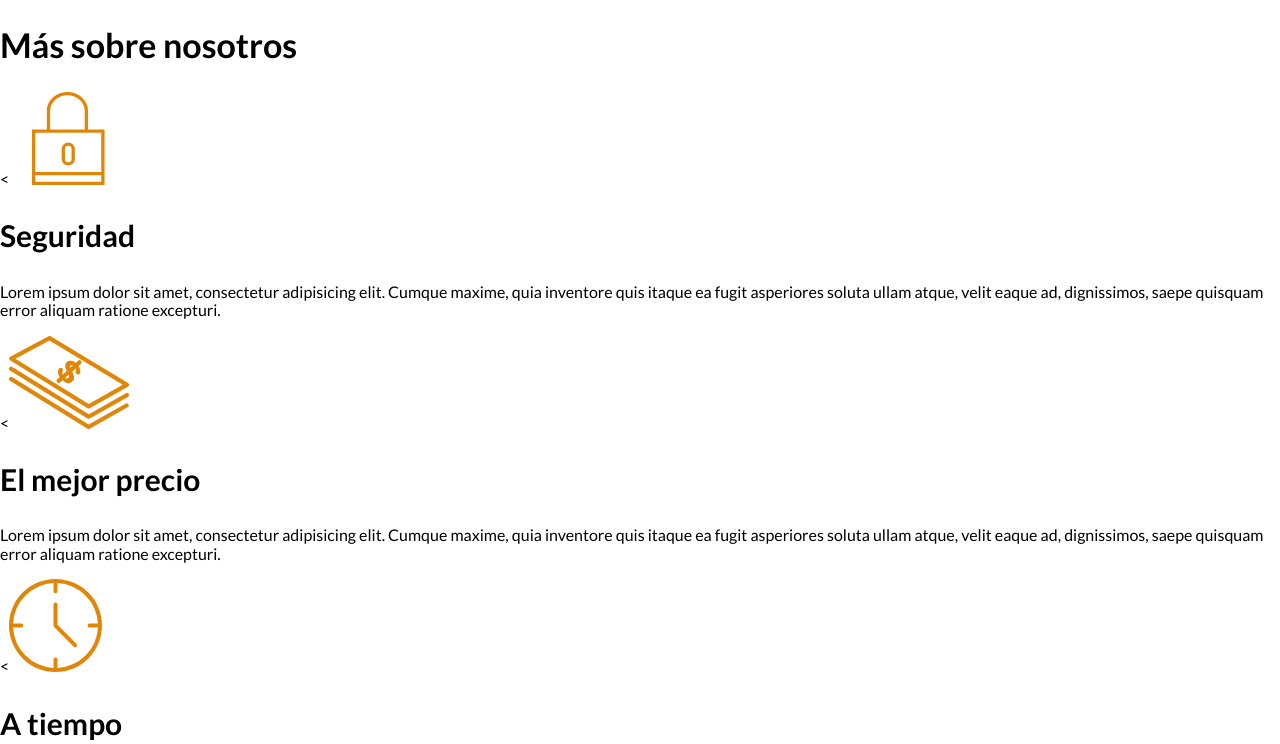
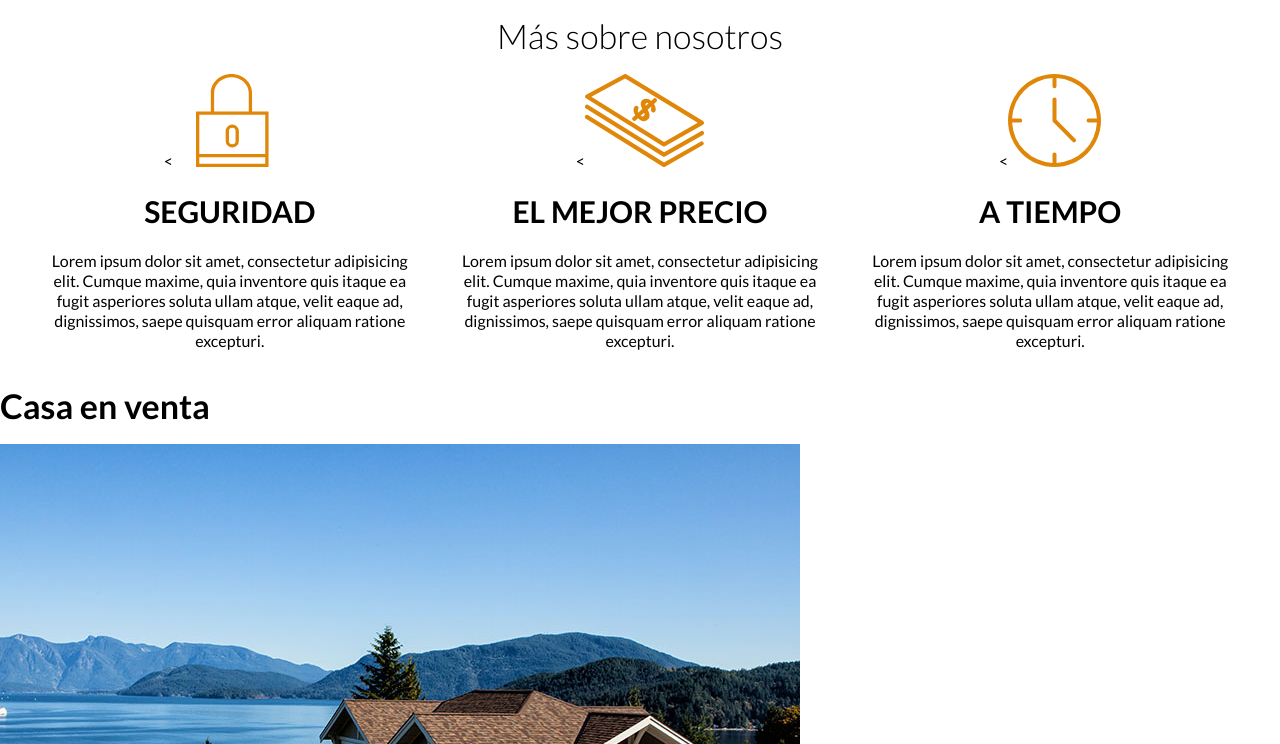
Before and after one commit to Peyo83/bienes_raices, a plain HTML site: page index.html in a window 1280 px wide. Shown: the part 822-1566 px from the top of the page. Drawn offline with Linux system fonts and the light colour scheme.

Commit message:
Sobre Nosotos CSS

```diff
--- a/css/styles.css
+++ b/css/styles.css
@@ -6,9 +6,10 @@ html{
 body{
     font-family: 'Lato', sans-serif;
     font-size: 1.6rem;
+    line-height: 2rem;
 }
 /*Globales*/
-.contenedor {
+.contenedor{
     max-width: 120rem;
     margin: 0 auto;
 }
@@ -27,6 +28,20 @@ h3{
 
 h4{
     font-size: 2.6rem;
+}
+
+/** Utilidades **/
+.seccion{
+    margin-top: 2rem;
+    margin-bottom: 2rem;
+}
+
+.fw-300{
+    font-weight: 300;
+}
+
+.centrar-texto{
+    text-align: center;
 }
 
 /*header*/
@@ -74,3 +89,20 @@ h4{
 .navegacion a:last-of-type{
     margin-right: 0;
 }
+
+/* iconos nosotros */
+
+
+.iconos-nosotros{
+    display: flex;
+    justify-content: space-between;
+}
+
+.icono{
+    flex-basis: calc(33.3% - 2rem);
+    text-align: center;
+}
+
+.icono h3{
+    text-transform: uppercase;
+}
--- a/index.html
+++ b/index.html
@@ -26,25 +26,26 @@
         </div> <!-- Contenedor -->
     </header>
 
-    <section>
-        <h2>Más sobre nosotros</h2>
-
-        <div>
+    <section class="contenedor seccion">
+        <h2 class="fw-300 centrar-texto">Más sobre nosotros</h2>
+        <div class="iconos-nosotros">
+            <div class="icono">
                 <<img src="img/icono1.svg" alt="Icono de Seguridad">
                 <h3>Seguridad</h3>
                 <p>Lorem ipsum dolor sit amet, consectetur adipisicing elit. Cumque maxime, quia inventore quis itaque ea fugit asperiores soluta ullam atque, velit eaque ad, dignissimos, saepe quisquam error aliquam ratione excepturi.</p>
             </div>
 
-        <div>
+            <div class="icono">
                 <<img src="img/icono2.svg" alt="Icono de Mejor Precio">
                 <h3>El mejor precio</h3>
                 <p>Lorem ipsum dolor sit amet, consectetur adipisicing elit. Cumque maxime, quia inventore quis itaque ea fugit asperiores soluta ullam atque, velit eaque ad, dignissimos, saepe quisquam error aliquam ratione excepturi.</p>
             </div>
 
-        <div>
+            <div class="icono">
                 <<img src="img/icono3.svg" alt="Icono de A tiempo">
                 <h3>A tiempo</h3>
                 <p>Lorem ipsum dolor sit amet, consectetur adipisicing elit. Cumque maxime, quia inventore quis itaque ea fugit asperiores soluta ullam atque, velit eaque ad, dignissimos, saepe quisquam error aliquam ratione excepturi.</p>
+            </div>
         </div>
     </section>
 
```
Lines whose indentation alone changed are shown as unchanged.
